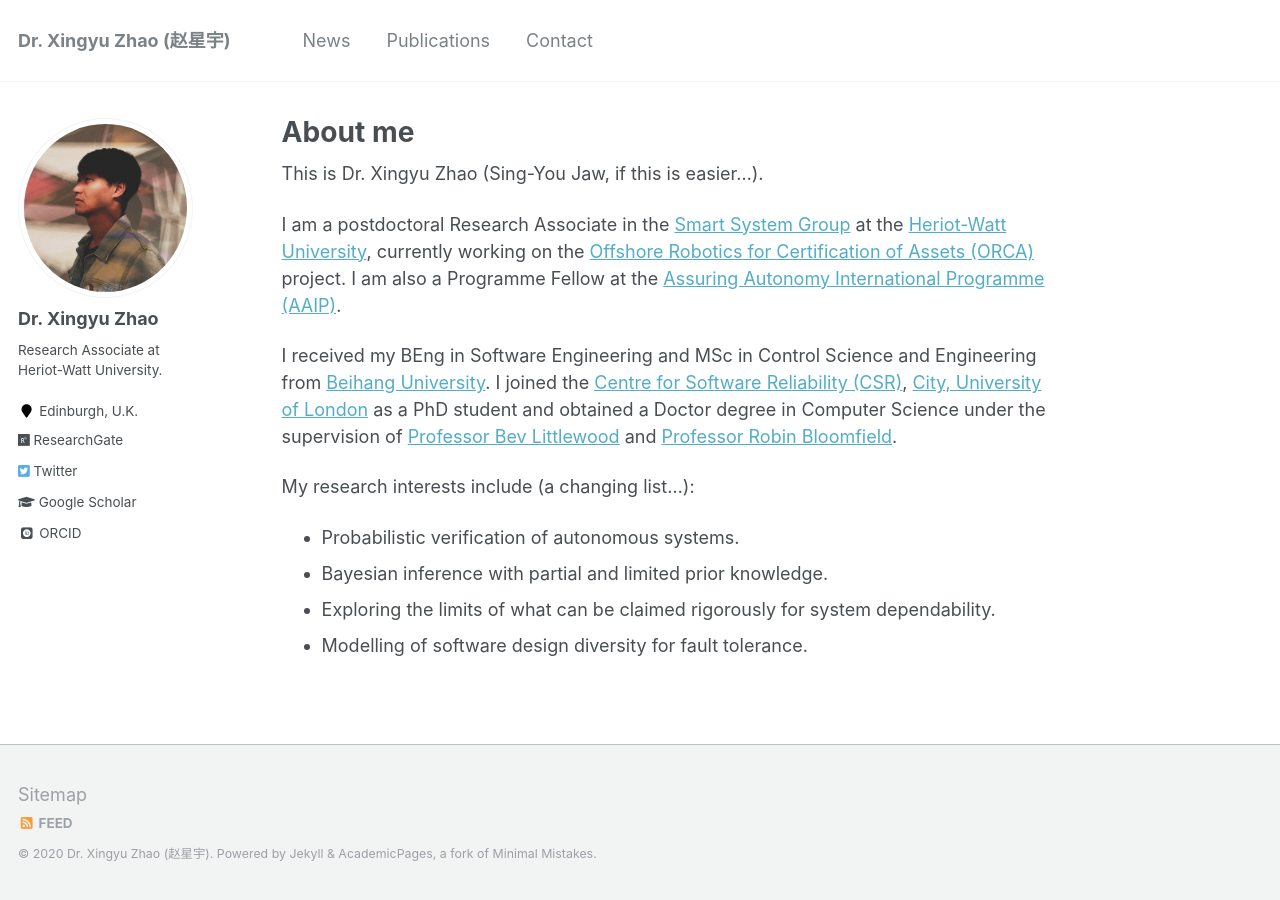
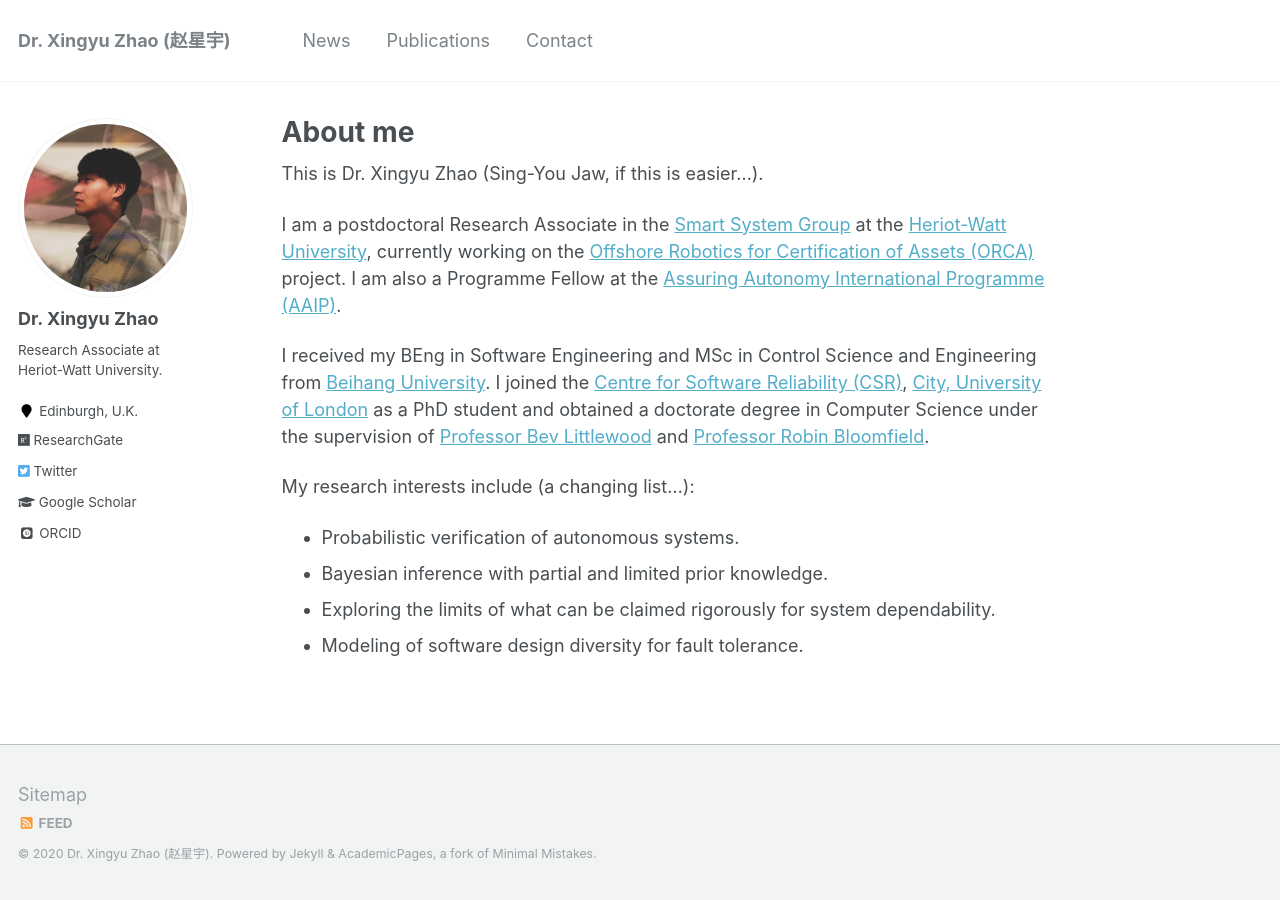
Before and after one commit to x-y-zhao/x-y-zhao.github.io, a Jekyll site: the page built from _pages/about.md, in a window 1280 px wide. Built offline with Jekyll 4.4.1, drawn with Linux system fonts in a browser that asks for light colours; some web fonts are replaced.

Commit message:
Update about.md

```diff
--- a/_pages/about.md
+++ b/_pages/about.md
@@ -12,12 +12,12 @@
 
 I am a postdoctoral Research Associate in the [Smart System Group](https://smartsystems.hw.ac.uk/) at the [Heriot-Watt University](https://www.hw.ac.uk/), currently working on the [Offshore Robotics for Certification of Assets (ORCA)](https://orcahub.org/) project. I am also a Programme Fellow at the [Assuring Autonomy International Programme (AAIP)](https://www.york.ac.uk/assuring-autonomy/).
 
-I received my BEng in Software Engineering and MSc in Control Science and Engineering from [Beihang University](https://ev.buaa.edu.cn/). I joined the [Centre for Software Reliability (CSR)](https://www.city.ac.uk/about/schools/mathematics-computer-science-engineering/research/centre-for-software-reliability), [City, University of London](https://www.city.ac.uk/) as a PhD student and obtained a Doctor degree in Computer Science under the supervision of [Professor Bev Littlewood](https://www.city.ac.uk/people/academics/bev-littlewood) and [Professor Robin Bloomfield](https://www.city.ac.uk/people/academics/robin-bloomfield).
+I received my BEng in Software Engineering and MSc in Control Science and Engineering from [Beihang University](https://ev.buaa.edu.cn/). I joined the [Centre for Software Reliability (CSR)](https://www.city.ac.uk/about/schools/mathematics-computer-science-engineering/research/centre-for-software-reliability), [City, University of London](https://www.city.ac.uk/) as a PhD student and obtained a doctorate degree in Computer Science under the supervision of [Professor Bev Littlewood](https://www.city.ac.uk/people/academics/bev-littlewood) and [Professor Robin Bloomfield](https://www.city.ac.uk/people/academics/robin-bloomfield).
 
 My research interests include (a changing list...):
 * Probabilistic verification of autonomous systems.
 * Bayesian inference with partial and limited prior knowledge.
 * Exploring the limits of what can be claimed rigorously for system dependability.
-* Modelling of software design diversity for fault tolerance.
+* Modeling of software design diversity for fault tolerance.
 
 <!--- powered by the [academicpages template](https://github.com/academicpages/academicpages.github.io) and hosted --->
```
